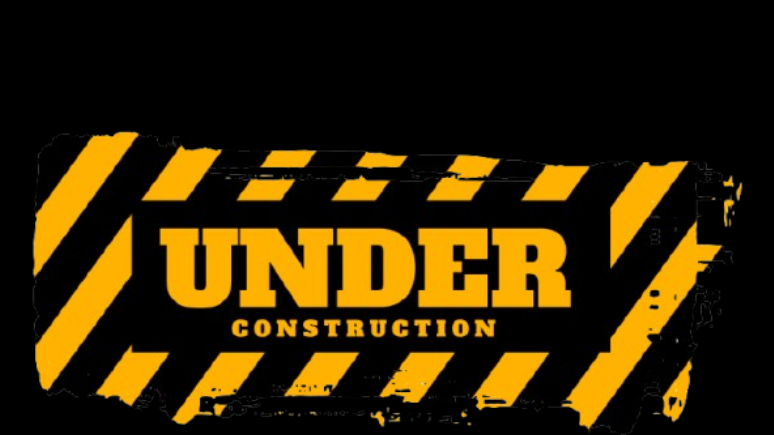
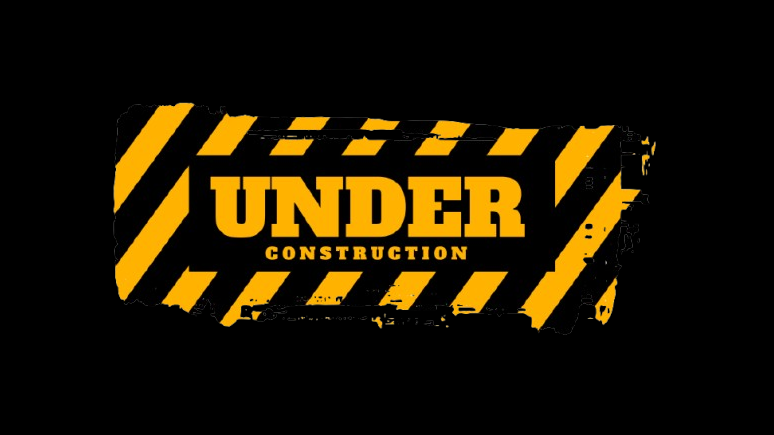
Before and after one commit to octaviareal/B-Here, a plain HTML site: page index.html in a window 1280 px wide. Shown: the top 435 px of the page, without its empty margins (265-1039 px from the left). Drawn offline with Linux system fonts and the light colour scheme.

Commit message:
Update index.html

```diff
--- a/index.html
+++ b/index.html
@@ -6,5 +6,5 @@
     <title>B/Here</title>
     <body style="background-color:black; color:white"></body>
 </head>
-<header><center><img src= "construction.png" width= 800 length= 1200></center></header>
+<header><center><img src= "construction.png" width= "width=device-width, initial-scale=1.0" length= 1200></center></header>
 <center><h1>The B/Here is coming soon!</h1></center>
```
